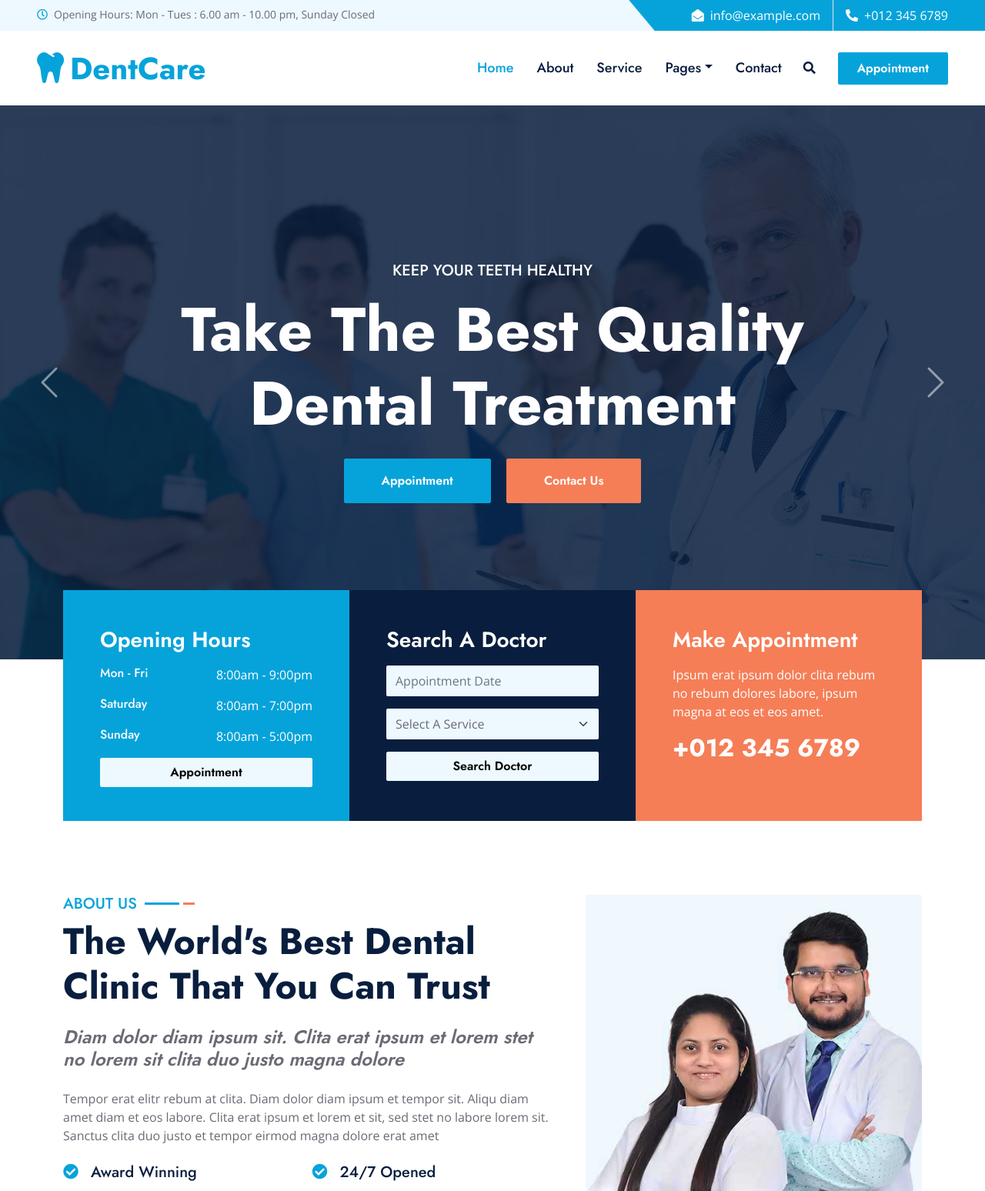
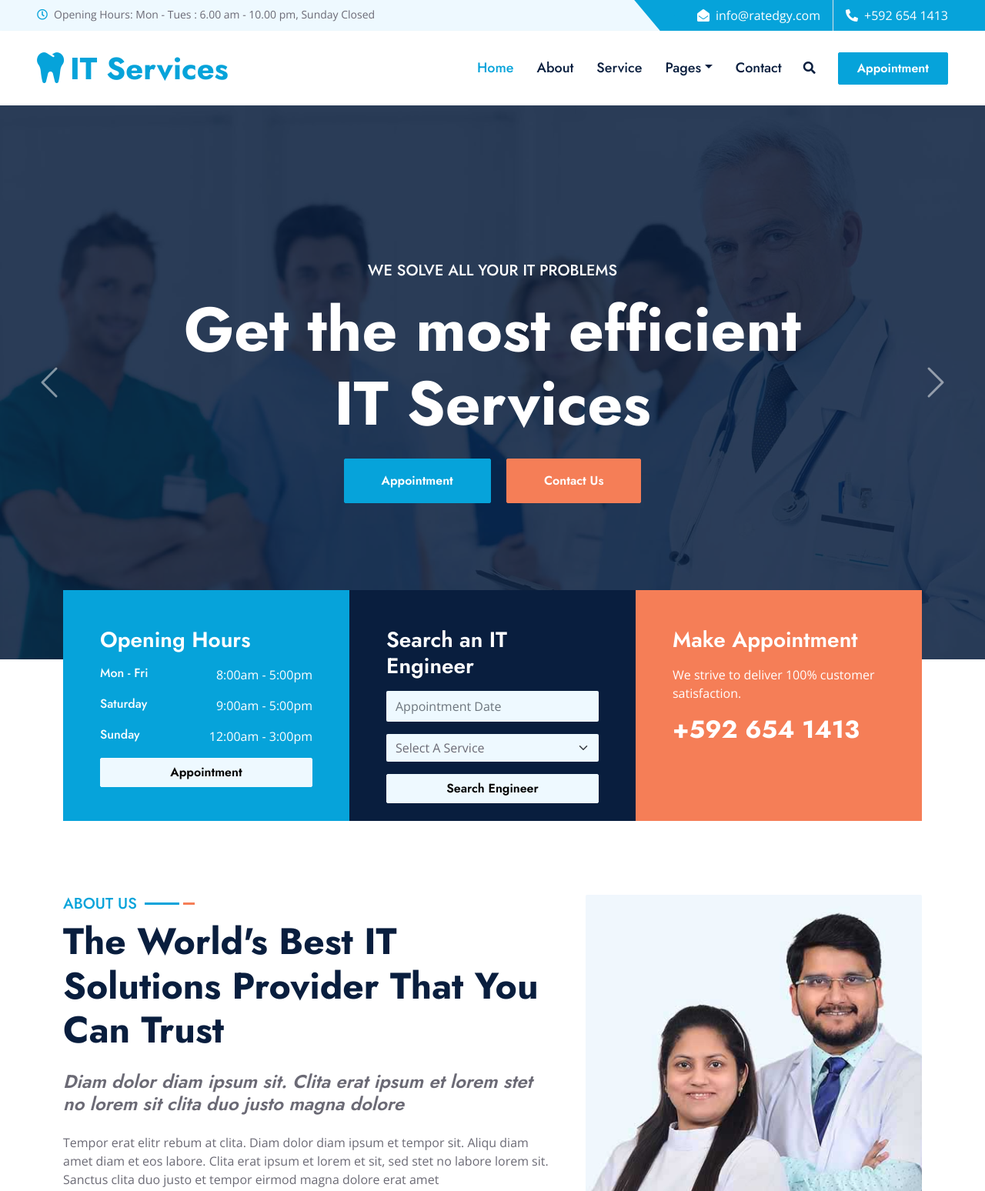
Before and after one commit to arianbrowne/rated-website, a plain HTML site: page index.html in a window 1280 px wide. Shown: the top 1548 px of the page at 77% size. Drawn offline with nearby package versions, Linux system fonts and the light colour scheme.

Commit message:
Update index.html

```diff
--- a/index.html
+++ b/index.html
@@ -3,7 +3,7 @@
 
 <head>
     <meta charset="utf-8">
-    <title>DentCare - Dental Clinic Website Template</title>
+    <title>Rated IT Services</title>
     <meta content="width=device-width, initial-scale=1.0" name="viewport">
     <meta content="Free HTML Templates" name="keywords">
     <meta content="Free HTML Templates" name="description">
@@ -59,10 +59,10 @@
             <div class="col-md-6 text-center text-lg-end">
                 <div class="position-relative d-inline-flex align-items-center bg-primary text-white top-shape px-5">
                     <div class="me-3 pe-3 border-end py-2">
-                        <p class="m-0"><i class="fa fa-envelope-open me-2"></i>info@example.com</p>
+                        <p class="m-0"><i class="fa fa-envelope-open me-2"></i>info@ratedgy.com</p>
                     </div>
                     <div class="py-2">
-                        <p class="m-0"><i class="fa fa-phone-alt me-2"></i>+012 345 6789</p>
+                        <p class="m-0"><i class="fa fa-phone-alt me-2"></i>+592 654 1413</p>
                     </div>
                 </div>
             </div>
@@ -74,7 +74,7 @@
     <!-- Navbar Start -->
     <nav class="navbar navbar-expand-lg bg-white navbar-light shadow-sm px-5 py-3 py-lg-0">
         <a href="index.html" class="navbar-brand p-0">
-            <h1 class="m-0 text-primary"><i class="fa fa-tooth me-2"></i>DentCare</h1>
+            <h1 class="m-0 text-primary"><i class="fa fa-tooth me-2"></i>IT Services</h1>
         </a>
         <button class="navbar-toggler" type="button" data-bs-toggle="collapse" data-bs-target="#navbarCollapse">
             <span class="navbar-toggler-icon"></span>
@@ -88,7 +88,7 @@
                     <a href="#" class="nav-link dropdown-toggle" data-bs-toggle="dropdown">Pages</a>
                     <div class="dropdown-menu m-0">
                         <a href="price.html" class="dropdown-item">Pricing Plan</a>
-                        <a href="team.html" class="dropdown-item">Our Dentist</a>
+                        <a href="team.html" class="dropdown-item">Our Engineer</a>
                         <a href="testimonial.html" class="dropdown-item">Testimonial</a>
                         <a href="appointment.html" class="dropdown-item">Appointment</a>
                     </div>
@@ -129,8 +129,8 @@
                     <img class="w-100" src="img/carousel-1.jpg" alt="Image">
                     <div class="carousel-caption d-flex flex-column align-items-center justify-content-center">
                         <div class="p-3" style="max-width: 900px;">
-                            <h5 class="text-white text-uppercase mb-3 animated slideInDown">Keep Your Teeth Healthy</h5>
-                            <h1 class="display-1 text-white mb-md-4 animated zoomIn">Take The Best Quality Dental Treatment</h1>
+                            <h5 class="text-white text-uppercase mb-3 animated slideInDown">We solve ALL your IT problems</h5>
+                            <h1 class="display-1 text-white mb-md-4 animated zoomIn">Get the most efficient IT Services</h1>
                             <a href="appointment.html" class="btn btn-primary py-md-3 px-md-5 me-3 animated slideInLeft">Appointment</a>
                             <a href="" class="btn btn-secondary py-md-3 px-md-5 animated slideInRight">Contact Us</a>
                         </div>
@@ -140,8 +140,8 @@
                     <img class="w-100" src="img/carousel-2.jpg" alt="Image">
                     <div class="carousel-caption d-flex flex-column align-items-center justify-content-center">
                         <div class="p-3" style="max-width: 900px;">
-                            <h5 class="text-white text-uppercase mb-3 animated slideInDown">Keep Your Teeth Healthy</h5>
-                            <h1 class="display-1 text-white mb-md-4 animated zoomIn">Take The Best Quality Dental Treatment</h1>
+                            <h5 class="text-white text-uppercase mb-3 animated slideInDown">We solve ALL your IT problems</h5>
+                            <h1 class="display-1 text-white mb-md-4 animated zoomIn">Get the most efficient IT Services</h1>
                             <a href="appointment.html" class="btn btn-primary py-md-3 px-md-5 me-3 animated slideInLeft">Appointment</a>
                             <a href="" class="btn btn-secondary py-md-3 px-md-5 animated slideInRight">Contact Us</a>
                         </div>
@@ -172,40 +172,40 @@
                         <h3 class="text-white mb-3">Opening Hours</h3>
                         <div class="d-flex justify-content-between text-white mb-3">
                             <h6 class="text-white mb-0">Mon - Fri</h6>
-                            <p class="mb-0"> 8:00am - 9:00pm</p>
+                            <p class="mb-0"> 8:00am - 5:00pm</p>
                         </div>
                         <div class="d-flex justify-content-between text-white mb-3">
                             <h6 class="text-white mb-0">Saturday</h6>
-                            <p class="mb-0"> 8:00am - 7:00pm</p>
+                            <p class="mb-0"> 9:00am - 5:00pm</p>
                         </div>
                         <div class="d-flex justify-content-between text-white mb-3">
                             <h6 class="text-white mb-0">Sunday</h6>
-                            <p class="mb-0"> 8:00am - 5:00pm</p>
+                            <p class="mb-0"> 12:00am - 3:00pm</p>
                         </div>
                         <a class="btn btn-light" href="">Appointment</a>
                     </div>
                 </div>
                 <div class="col-lg-4 wow zoomIn" data-wow-delay="0.3s">
                     <div class="bg-dark d-flex flex-column p-5" style="height: 300px;">
-                        <h3 class="text-white mb-3">Search A Doctor</h3>
+                        <h3 class="text-white mb-3">Search an IT Engineer</h3>
                         <div class="date mb-3" id="date" data-target-input="nearest">
                             <input type="text" class="form-control bg-light border-0 datetimepicker-input"
                                 placeholder="Appointment Date" data-target="#date" data-toggle="datetimepicker" style="height: 40px;">
                         </div>
                         <select class="form-select bg-light border-0 mb-3" style="height: 40px;">
                             <option selected>Select A Service</option>
-                            <option value="1">Service 1</option>
-                            <option value="2">Service 2</option>
-                            <option value="3">Service 3</option>
+                            <option value="1">Website Development</option>
+                            <option value="2">Hardware Troubleshooting</option>
+                            <option value="3">Networking</option>
                         </select>
-                        <a class="btn btn-light" href="">Search Doctor</a>
+                        <a class="btn btn-light" href="">Search Engineer</a>
                     </div>
                 </div>
                 <div class="col-lg-4 wow zoomIn" data-wow-delay="0.6s">
                     <div class="bg-secondary d-flex flex-column p-5" style="height: 300px;">
                         <h3 class="text-white mb-3">Make Appointment</h3>
-                        <p class="text-white">Ipsum erat ipsum dolor clita rebum no rebum dolores labore, ipsum magna at eos et eos amet.</p>
-                        <h2 class="text-white mb-0">+012 345 6789</h2>
+                        <p class="text-white">We strive to deliver 100% customer satisfaction.</p>
+                        <h2 class="text-white mb-0">+592 654 1413</h2>
                     </div>
                 </div>
             </div>
@@ -221,7 +221,7 @@
                 <div class="col-lg-7">
                     <div class="section-title mb-4">
                         <h5 class="position-relative d-inline-block text-primary text-uppercase">About Us</h5>
-                        <h1 class="display-5 mb-0">The World's Best Dental Clinic That You Can Trust</h1>
+                        <h1 class="display-5 mb-0">The World's Best IT Solutions Provider That You Can Trust</h1>
                     </div>
                     <h4 class="text-body fst-italic mb-4">Diam dolor diam ipsum sit. Clita erat ipsum et lorem stet no lorem sit clita duo justo magna dolore</h4>
                     <p class="mb-4">Tempor erat elitr rebum at clita. Diam dolor diam ipsum et tempor sit. Aliqu diam amet diam et eos labore. Clita erat ipsum et lorem et sit, sed stet no labore lorem sit. Sanctus clita duo justo et tempor eirmod magna dolore erat amet</p>
@@ -640,8 +640,8 @@
                 </div>
                 <div class="col-lg-3 col-md-6">
                     <h3 class="text-white mb-4">Get In Touch</h3>
-                    <p class="mb-2"><i class="bi bi-geo-alt text-primary me-2"></i>123 Street, New York, USA</p>
-                    <p class="mb-2"><i class="bi bi-envelope-open text-primary me-2"></i>info@example.com</p>
+                    <p class="mb-2"><i class="bi bi-geo-alt text-primary me-2"></i>3A Public Road, Grove, E.B.D, Guyana</p>
+                    <p class="mb-2"><i class="bi bi-envelope-open text-primary me-2"></i>info@ratedgy.com</p>
                     <p class="mb-0"><i class="bi bi-telephone text-primary me-2"></i>+012 345 67890</p>
                 </div>
                 <div class="col-lg-3 col-md-6">
@@ -663,7 +663,7 @@
                     <p class="mb-md-0">&copy; <a class="text-white border-bottom" href="#">Your Site Name</a>. All Rights Reserved.</p>
                 </div>
                 <div class="col-md-6 text-center text-md-end">
-                    <p class="mb-0">Designed by <a class="text-white border-bottom" href="https://htmlcodex.com">HTML Codex</a></p>
+                    <p class="mb-0">Designed by <a class="text-white border-bottom" href="https://ratedgy.com">HTML Codex</a></p>
                 </div>
             </div>
         </div>
```
